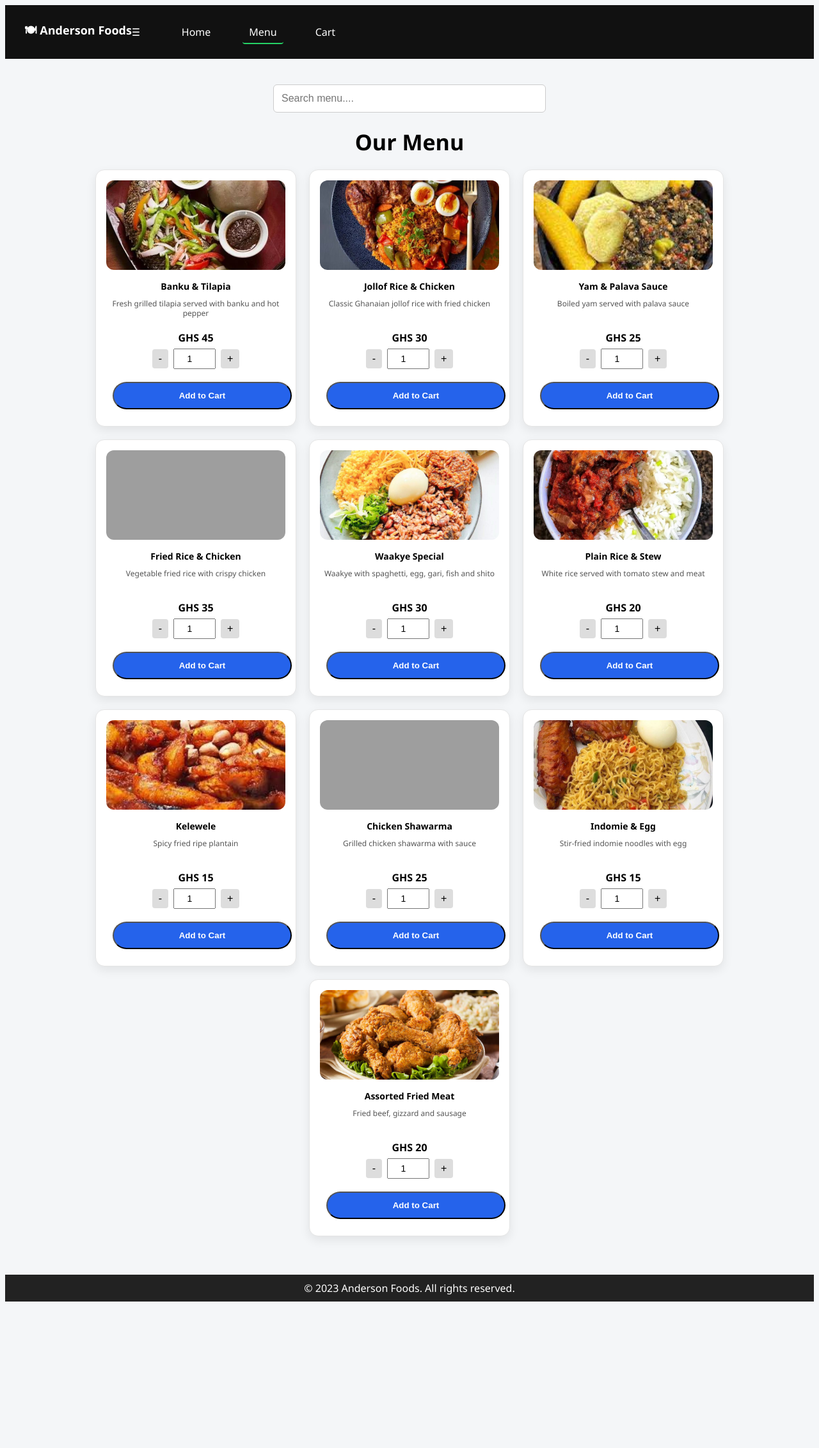
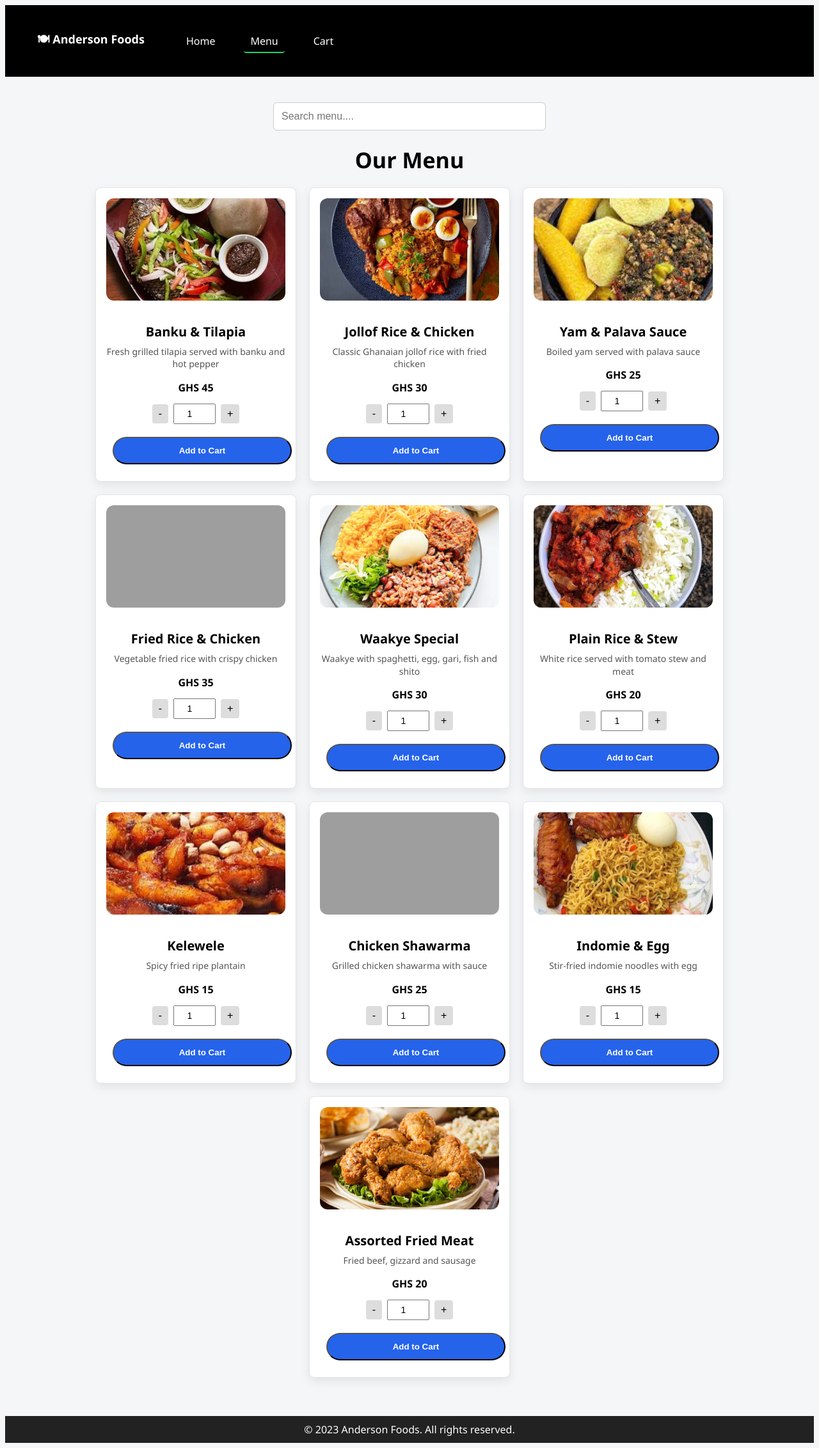
Before and after one commit to anderson5677/restaurant_app, a Flask app: page /menu in a window 1280 px wide. Shown: the whole page at 64% size. Before the commit the page ends 2035 px from the top, so only its background shows below. Run offline with Flask 3, Linux system fonts and the light colour scheme; grey boxes are pictures that could not be loaded.

Commit message:
navbar adjust

```diff
--- a/static/style.css
+++ b/static/style.css
@@ -1472,160 +1472,136 @@ body {
     border-radius: 12px;
     margin-bottom: 10px;
 }
-/* FORCE MOBILE MENU LAYOUT */
-@media (max-width: 768px) {
-  .mobile-grid {
-    display: grid;
-    grid-template-columns: repeat(2, 1fr);
-    gap: 12px;
-  }
-}
-/* COMPACT MENU CARD */
-.menu-card {
-  border-radius: 14px;
-  overflow: hidden;
-  background: #fff;
-}
-
-/* Image */
-.menu-image {
-  width: 100%;
-  height: 120px;
-  object-fit: cover;
-}
-
-/* Text */
-.menu-card h3 {
-  font-size: 14px;
-  margin: 6px 0 2px;
-}
-
-.menu-card .description {
-  font-size: 12px;
-  line-height: 1.3;
-  height: 32px;
-  overflow: hidden;
-}
-
-.menu-card .price {
-  font-weight: bold;
-  margin: 6px 0;
-}
 /* =========================
    MOBILE NAVBAR FIX
 ========================= */
+
+.navbar {
+  position: sticky;
+  top: 0;
+  z-index: 1000;
+}
+
+/* Mobile menu container */
+.mobile-nav {
+  position: fixed;
+  top: 60px; /* height of navbar */
+  left: 0;
+  width: 100%;
+  background: #000;
+  display: none;
+  flex-direction: column;
+  padding: 16px 0;
+  z-index: 999;
+}
+
+/* Show menu when active */
+.mobile-nav.active {
+  display: flex;
+}
+
+/* Mobile nav links */
+.mobile-nav a {
+  color: #fff;
+  padding: 14px 20px;
+  text-decoration: none;
+  font-size: 16px;
+}
+
+.mobile-nav a:hover {
+  background: rgba(255,255,255,0.08);
+}
+body.menu-open {
+  overflow: hidden;
+}
+/* =========================
+   NAVBAR FIX (MOBILE SAFE)
+========================= */
+
+.navbar {
+  position: sticky;
+  top: 0;
+  background: #000;
+  z-index: 1000;
+}
+
+.navbar-inner {
+  display: flex;
+  justify-content: space-between;
+  align-items: center;
+  padding: 14px 20px;
+}
+
+.logo {
+  color: #fff;
+  font-weight: bold;
+}
+
+.menu-toggle {
+  display: none;
+  font-size: 22px;
+  color: #fff;
+  cursor: pointer;
+}
+
+/* Desktop links */
+.nav-links {
+  display: flex;
+  gap: 20px;
+}
+
+.nav-link {
+  color: #fff;
+  text-decoration: none;
+  position: relative;
+}
+
+/* Cart badge */
+.badge {
+  background: red;
+  color: #fff;
+  font-size: 12px;
+  padding: 2px 6px;
+  border-radius: 50%;
+  margin-left: 6px;
+}
+
+/* =========================
+   MOBILE MENU
+========================= */
+
+.mobile-nav {
+  position: fixed;
+  top: 60px;
+  left: 0;
+  width: 100%;
+  background: #000;
+  display: none;
+  flex-direction: column;
+  z-index: 999;
+}
+
+.mobile-nav a {
+  color: #fff;
+  padding: 14px 20px;
+  text-decoration: none;
+  border-bottom: 1px solid rgba(255,255,255,0.1);
+}
+
+.mobile-nav.active {
+  display: flex;
+}
+
+/* =========================
+   RESPONSIVE RULES
+========================= */
+
 @media (max-width: 768px) {
-
-  nav {
-    display: flex;
-    align-items: center;
-    justify-content: space-between;
-    padding: 12px 16px;
-  }
-
   .nav-links {
-    display: none; /* hide desktop menu */
-    flex-direction: column;
-    background: #000;
-    position: absolute;
-    top: 60px;
-    left: 0;
-    width: 100%;
-    z-index: 999;
-  }
-
-  .nav-links a {
-    padding: 12px;
-    text-align: center;
-    border-top: 1px solid #222;
+    display: none;
   }
 
   .menu-toggle {
     display: block;
-    font-size: 22px;
-    cursor: pointer;
-    color: #fff;
   }
-
-  .nav-links.active {
-    display: flex;
-  }
-
-  .cart-icon {
-    position: relative;
-  }
-
-  .cart-badge {
-    position: absolute;
-    top: -6px;
-    right: -8px;
-    background: red;
-    color: #fff;
-    font-size: 12px;
-    border-radius: 50%;
-    padding: 2px 6px;
-  }
-}
-@media (max-width: 768px) {
-  .menu-grid {
-    grid-template-columns: repeat(2, 1fr);
-    gap: 14px;
-    padding: 10px;
-  }
-
-  .menu-card {
-    padding: 12px;
-  }
-
-  .menu-image {
-    height: 120px;
-    object-fit: cover;
-  }
-
-  .btn-primary {
-    font-size: 14px;
-    padding: 10px;
-  }
-}
-@media (max-width: 768px) {
-  .cart-container {
-    width: 90%;
-    margin: auto;
-    padding: 16px;
-  }
-
-  .cart-card {
-    padding: 16px;
-  }
-
-  .cart-actions {
-    flex-direction: column;
-    gap: 10px;
-  }
-}
-/* =========================
-   FIX MOBILE IMAGE CUTTING
-========================= */
-
-.menu-card {
-  display: flex;
-  flex-direction: column;
-  height: 100%;
-}
-
-.menu-image {
-  width: 100%;
-  height: 140px;          /* FIXED HEIGHT */
-  object-fit: cover;     /* CROPS, NOT STRETCH */
-  border-radius: 12px;
-}
-
-/* Mobile fine-tuning */
-@media (max-width: 768px) {
-  .menu-image {
-    height: 130px;
-  }
-}
-.menu-card {
-  overflow: hidden;
-}
+}
--- a/templates/base.html
+++ b/templates/base.html
@@ -16,20 +16,39 @@
     <nav class="navbar">
   <div class="navbar-inner">
     <div class="logo">🍽 Anderson Foods</div>
+
+    <!-- Hamburger -->
     <div class="menu-toggle" onclick="toggleMenu()">☰</div>
 
+    <!-- Desktop Nav -->
     <ul class="nav-links">
       <li><a href="/" class="nav-link">Home</a></li>
       <li><a href="/menu" class="nav-link">Menu</a></li>
-                <li><a href="/cart" class="nav-link">Cart</a></li>
-            </ul>
+      <li class="cart-link">
+        <a href="/cart" class="nav-link">
+          Cart
           {% set count = session.get('cart', []) | length %}
           {% if count > 0 %}
             <span class="badge">{{ count }}</span>
           {% endif %}
         </a>
+      </li>
+    </ul>
+  </div>
+</nav>
 
+<!-- Mobile Menu -->
+<div class="mobile-nav" id="mobileNav">
+  <a href="/">Home</a>
+  <a href="/menu">Menu</a>
+  <a href="/cart">
+    Cart
+    {% if count > 0 %}
+      <span class="badge">{{ count }}</span>
+    {% endif %}
+  </a>
 </div>
+
 </div>
 </nav>
 
@@ -53,9 +72,28 @@
     });
 </script>
 <script>
+  const menuBtn = document.querySelector('.menu-toggle');
+  const mobileNav = document.querySelector('.mobile-nav');
+
+  menuBtn.addEventListener('click', () => {
+    mobileNav.classList.toggle('active');
+    document.body.classList.toggle('menu-open');
+  });
+
+  // Close menu when link is clicked
+  document.querySelectorAll('.mobile-nav a').forEach(link => {
+    link.addEventListener('click', () => {
+      mobileNav.classList.remove('active');
+      document.body.classList.remove('menu-open');
+    });
+  });
+</script>
+<script>
 function toggleMenu() {
-  document.querySelector('.nav-links').classList.toggle('active');
+  const menu = document.getElementById("mobileNav");
+  menu.classList.toggle("active");
 }
 </script>
+
 </body>
 </html>
```
Lines whose indentation alone changed are shown as unchanged.
